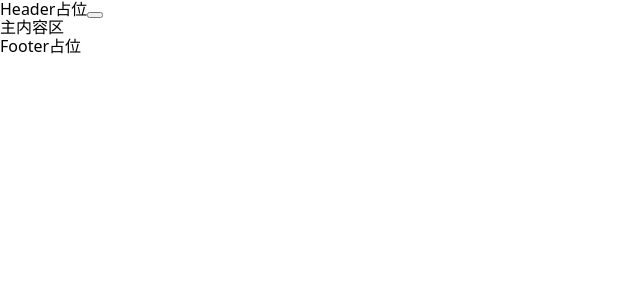
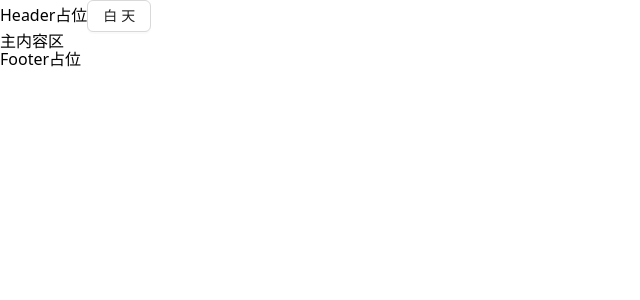
Before and after one commit to 518luck/resume, a React (Vite) app: page / in a window 1280 px wide. Shown: the top 300 px of the page, without its empty margins (0-640 px from the left). Built offline with nearby package versions, Linux system fonts and the light colour scheme.

Commit message:
初步构成

```diff
--- a/package.json
+++ b/package.json
@@ -10,6 +10,7 @@
     "preview": "vite preview"
   },
   "dependencies": {
+    "@ant-design/v5-patch-for-react-19": "^1.0.3",
     "antd": "^5.25.3",
     "modern-normalize": "^3.0.1",
     "react": "^19.1.0",
--- /dev/null
+++ b/src/components/AccountInfoModal/index.tsx
@@ -0,0 +1,3 @@
+const AccountInfoModal = () => {}
+
+export default AccountInfoModal
--- a/src/components/Header/index.tsx
+++ b/src/components/Header/index.tsx
@@ -1,9 +1,12 @@
-import {Buttom } from '@'
+import { Button } from 'antd'
+
+import useThemeStore from '@/store/useThemeStore'
 function Header() {
+  const { theme, toggle } = useThemeStore()
   return (
     <div>
       Header占位
-      <button></button>
+      <Button onClick={toggle}>{theme === 'dark' ? '黑夜' : '白天'}</Button>
     </div>
   )
 }
--- a/src/main.tsx
+++ b/src/main.tsx
@@ -1,5 +1,6 @@
 import { createRoot } from 'react-dom/client'
 import { RouterProvider } from 'react-router-dom'
+import '@ant-design/v5-patch-for-react-19'
 
 import router from '@/routers/index'
 import '@/styles/variables.scss'
--- a/src/styles/App.module.scss
+++ b/src/styles/App.module.scss
@@ -1,5 +1,6 @@
 .appContainer {
   display: flex;
+  color: var(--text-color);
   flex-direction: column;
   min-height: 100vh;
   background: var(--bg-color);
--- a/src/styles/variables.scss
+++ b/src/styles/variables.scss
@@ -3,7 +3,7 @@
   --text-color: #000000;
   --primary-color: #1e88e5;
 }
-[data-theme="dark"] {
+[data-theme='dark'] {
   --bg-color: #121212;
   --text-color: #e0e0e0;
   --primary-color: #90caf9;
```
Also changed, not shown: 1 other file (tests, documents, lock files or other folders).
